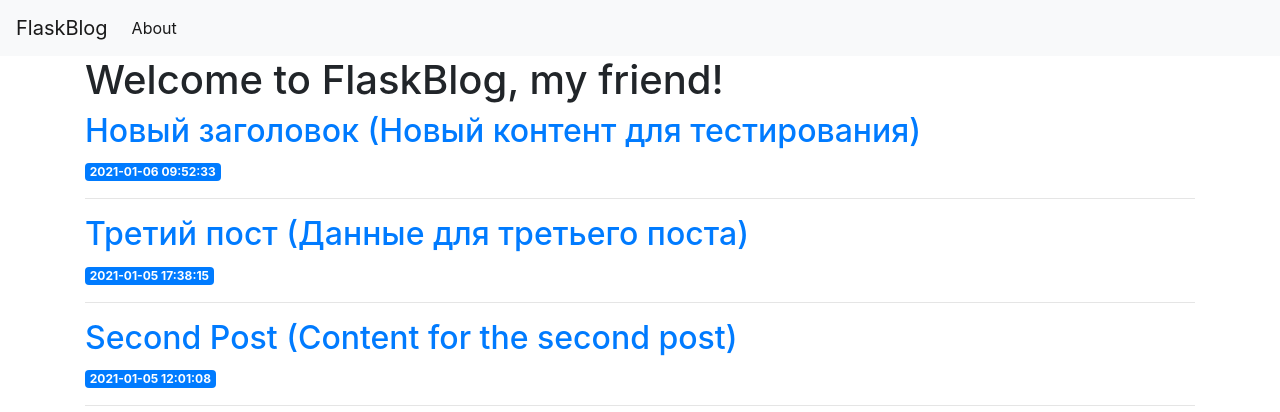
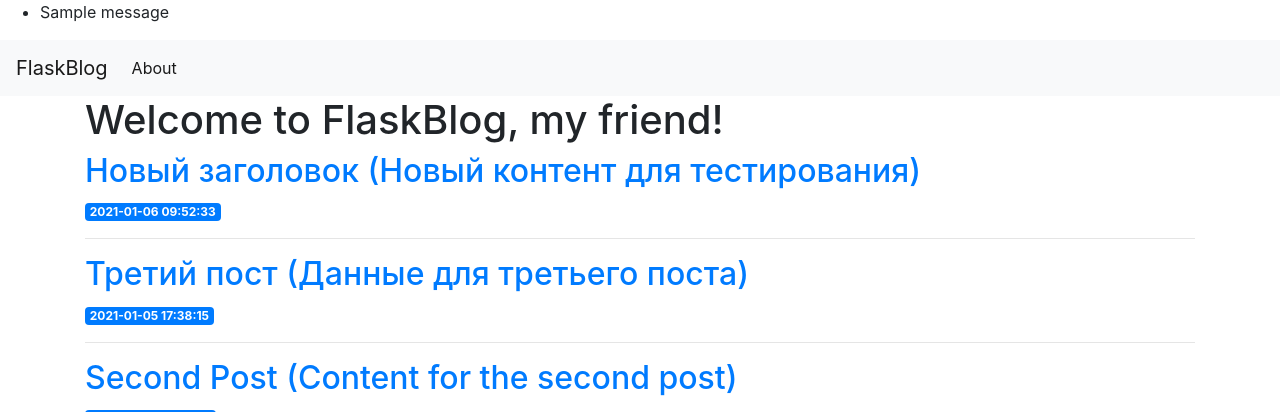
Before and after one commit to greenDev7/flask_blog, a Flask app: page / in a window 1280 px wide. Shown: the top 412 px of the page. Run offline with Flask 2, Linux system fonts and the light colour scheme; data comes from the database, SQL or seed files in the repository; both versions use the stored data as it was after the commit; one stand-in notice (Sample message) is shown; some libraries are stand-ins or nearby versions.

Commit message:
Добавлен код html в файл base.html для вывода всплывающих сообщений

```diff
--- a/app.py
+++ b/app.py
@@ -16,7 +16,7 @@ def get_post(post_id):
     conn = get_db_connection()
     post = conn.execute('SELECT * FROM posts WHERE id = ?', (post_id,)).fetchone()
     conn.close()
-    if post is None: # Если такого поста не   существует
+    if post is None: # Если такого поста не существует
        abort(404)
     return post
 
--- a/templates/base.html
+++ b/templates/base.html
@@ -9,6 +9,16 @@
     <link rel="stylesheet" href="https://stackpath.bootstrapcdn.com/bootstrap/4.3.1/css/bootstrap.min.css" integrity="sha384-ggOyR0iXCbMQv3Xipma34MD+dH/1fQ784/j6cY/iJTQUOhcWr7x9JvoRxT2MZw1T" crossorigin="anonymous">
 
     <title>{% block title %} {% endblock %}</title>
+	<!-- Данный блок необходимо для вывода всплывающих сообщение в верхней части страницы -->
+	{% with messages = get_flashed_messages() %}
+      {% if messages %}
+         <ul class=flashes>
+          {% for message in messages %}
+           <li>{{ message }}</li>
+          {% endfor %}
+         </ul>
+     {% endif %}
+    {% endwith %}
   </head>
   <body>
     <nav class="navbar navbar-expand-md navbar-light bg-light">
```
Also changed, not shown: database.db.
